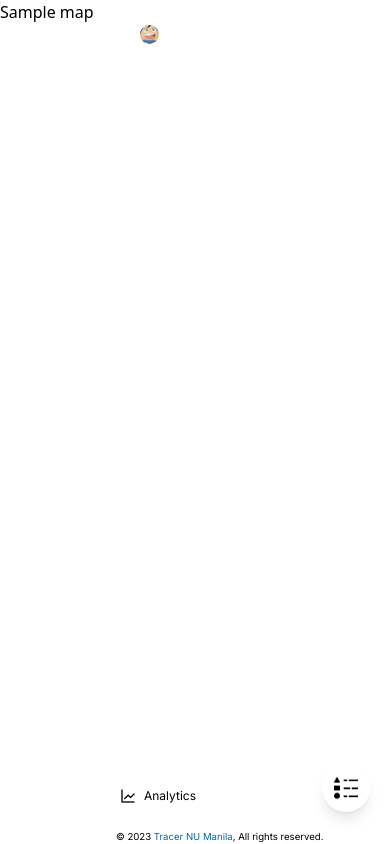
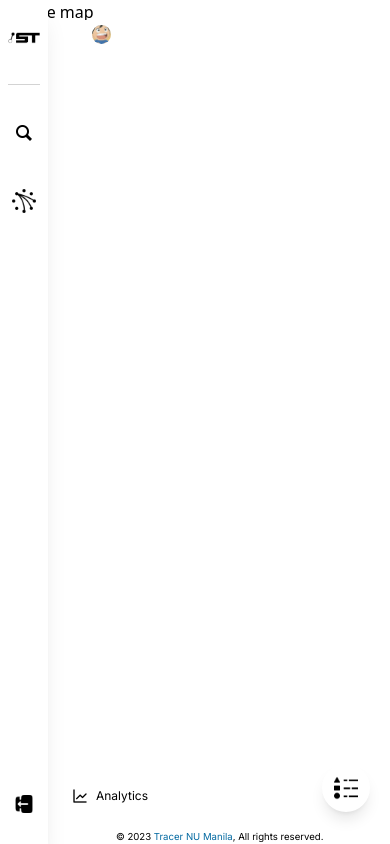
Before and after one commit to helloJomz/Scelustrace, a Django app: template templates/app/analytics.html in a window 390 px wide. Run offline with Django 4.2, Linux system fonts and the light colour scheme; the template is opened without the code that fills it: most values are stand-ins (such as "Sample title", 1, 10 or a date in 2020); some libraries are stand-ins or nearby versions.

Commit message:
FIX MOBILE RESPONSIVE ANALYTICS

```diff
--- a/templates/app/analytics.html
+++ b/templates/app/analytics.html
@@ -24,7 +24,7 @@
 
 <body class="h-full w-full bg-white content opacity-0 animate-opacity">
 
-    <div class="fixed w-fit top-0 mt-5 ms-[7rem] z-[1000]">
+    <div class="fixed w-fit top-0 mt-5 ms-[4rem] lg:ms-[7rem] z-[1000]">
 
         <div class="flex space-x-3 items-center bg-white pl-[1rem] pr-[0.4rem] py-[0.3rem] rounded-[3rem] select-none hover:bg-[#d9dbdb] select-none desktop-menu-toggle">
             <div>
@@ -40,7 +40,7 @@
 
     <div class="flex">
 
-        <div id="mobile-sidebar" class="fixed hidden h-full lg:block lg:fixed top-0 w-[5rem] h-full bg-white z-[1000] shadow-xl ">
+        <div id="mobile-sidebar" class="fixed h-full fixed top-0 w-[3rem] lg:w-[5rem] h-full bg-white z-[1000] shadow-xl ">
             <div class="py-[2rem] px-[0.5rem] space-y-7 font-inter h-1/2">
 
                 <div class="border-light pb-10 cursor-pointer">
@@ -49,14 +49,14 @@
 
                 <div class="font-inter text-center cursor-pointer pt-3 pb-2 px-1 hover:bg-slate-200 rounded-md"
                 onclick="window.location.href = '/app/classification';">
-                    <img src="{% static 'img/analytics_cf.png' %}" alt="" class="w-[1.5rem] h-[1.5rem] mx-auto">
-                    <span class="text-[0.53rem] mt-3">Classification</span>
+                    <img src="{% static 'img/analytics_cf.png' %}" alt="" class="w-[1rem] h-[1rem] lg:w-[1.5rem] lg:h-[1.5rem] mx-auto">
+                    <span class="hidden lg:block lg:text-[0.53rem] mt-3">Classification</span>
                 </div>
 
                 <div class="font-inter text-center cursor-pointer pt-3 pb-2 px-1 hover:bg-slate-200 rounded-md "
                 onclick="window.location.href = '/app/clustering';">
-                    <img src="{% static 'img/analytics_cl.png' %}" alt="" class="w-[2rem] h-[2rem] mx-auto">
-                    <span class="text-[0.53rem] mt-3">Clustering</span>
+                    <img src="{% static 'img/analytics_cl.png' %}" alt="" class="w-[1.5rem] h-[1.5rem] lg:w-[2rem] lg:h-[2rem] mx-auto">
+                    <span class="hidden lg:block lg:text-[0.53rem] mt-3">Clustering</span>
                 </div>
 
             </div>
@@ -66,9 +66,9 @@
                     <form action=" {% url 'signout' %} " method="POST">
                         {% csrf_token %}
 
-                        <button  class="mb-7 pl-3 pt-3 pb-3 pr-4 hover:bg-slate-200 rounded-md text-center">
-                            <img src="{%static 'img/logout-3-svgrepo-com.png' %}" alt="close" class="w-[2rem] h-[2rem] mx-auto">
-                            <span class="text-[0.53rem] mt-3">Signout</span>
+                        <button  class="mb-7 pl-1 lg:pl-3 lg:pt-3 lg:pb-3 lg:pr-4 hover:bg-slate-200 rounded-md text-center">
+                            <img src="{%static 'img/logout-3-svgrepo-com.png' %}" alt="close" class=" w-[1.5rem] h-[1.5rem] mx-auto">
+                            <span class="hidden lg:block lg:text-[0.53rem] mt-3">Signout</span>
                         </button>
 
                     </form>
@@ -81,7 +81,7 @@
             {{ map | safe }}
         </div>
 
-        <div class="fixed bottom-0 left-0 bg-white rounded-xl mb-8 ml-[7rem] z-[1000] text-xs p-2 font-inter cursor-pointer select-none hover:bg-[#d9dbdb]">
+        <div class="fixed bottom-0 left-0 bg-white rounded-xl mb-8  ml-[4rem] lg:ml-[7rem] z-[1000] text-xs p-2 font-inter cursor-pointer select-none hover:bg-[#d9dbdb]">
             <div class="w-fit flex space-x-2">
                 <img src="{% static 'img/analytics-graph-chart-svgrepo-com.png' %}" alt="" class="w-[1rem] h-[1rem]">
                 <span>Analytics</span>
@@ -94,8 +94,8 @@
         </div>
 
 
-        <div class="fixed bottom-0 right-0">
-            <div id="legend-menu" class="shadow-lg bg-white rounded-full w-[3rem] h-[3rem] z-[1000] my-8 mx-5 flex items-center cursor-pointer hover:bg-[#d9dbdb]">
+        <div class="fixed bottom-0 right-0 z-[1000]">
+            <div id="legend-menu" class="shadow-lg bg-white rounded-full w-[3rem] h-[3rem] z-[1000] my-8 mx-5 flex select-none items-center cursor-pointer hover:bg-[#d9dbdb]">
                 <img src="{% static 'img/map-legend-svgrepo-com.png' %}" alt="" class="w-[1.5rem] h-[1.5rem] mx-auto">
             </div>
 
```
